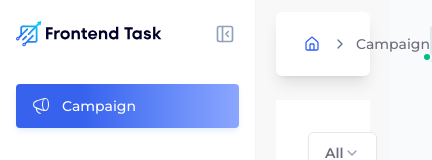
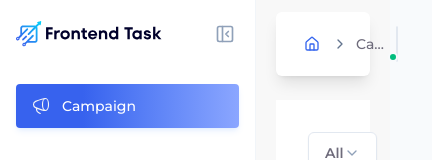
Before and after one commit to thenikhilagarwal/frontend-task, a React (Vite) app: page / in a window 390 px wide. Shown: the top 160 px of the page, 432 px wide, since content can reach past the window. Built offline with nearby package versions, Linux system fonts and the light colour scheme; grey boxes are pictures that could not be loaded.

Commit message:
Update button and span class names for responsiveness

```diff
--- a/src/components/Header.jsx
+++ b/src/components/Header.jsx
@@ -31,12 +31,12 @@ export default function Header({ breadcrumbs }) {
                   e.preventDefault();
                   item.onClick();
                 }}
-                className="font-medium text-slate-500 dark:text-slate-400 hover:text-slate-700 dark:hover:text-slate-200 transition-colors cursor-pointer bg-transparent border-0 p-0 text-left"
+                className="truncate md:w-auto sm:w-20 w-10 font-medium text-slate-500 dark:text-slate-400 hover:text-slate-700 dark:hover:text-slate-200 transition-colors cursor-pointer bg-transparent border-0 p-0 text-left"
               >
                 {item.label}
               </button>
             ) : (
-              <span className="font-medium text-slate-700 dark:text-slate-300">
+              <span className="font-medium text-slate-700 dark:text-slate-300 truncate sm:w-40 w-10">
                 {item.label}
               </span>
             )}
```
